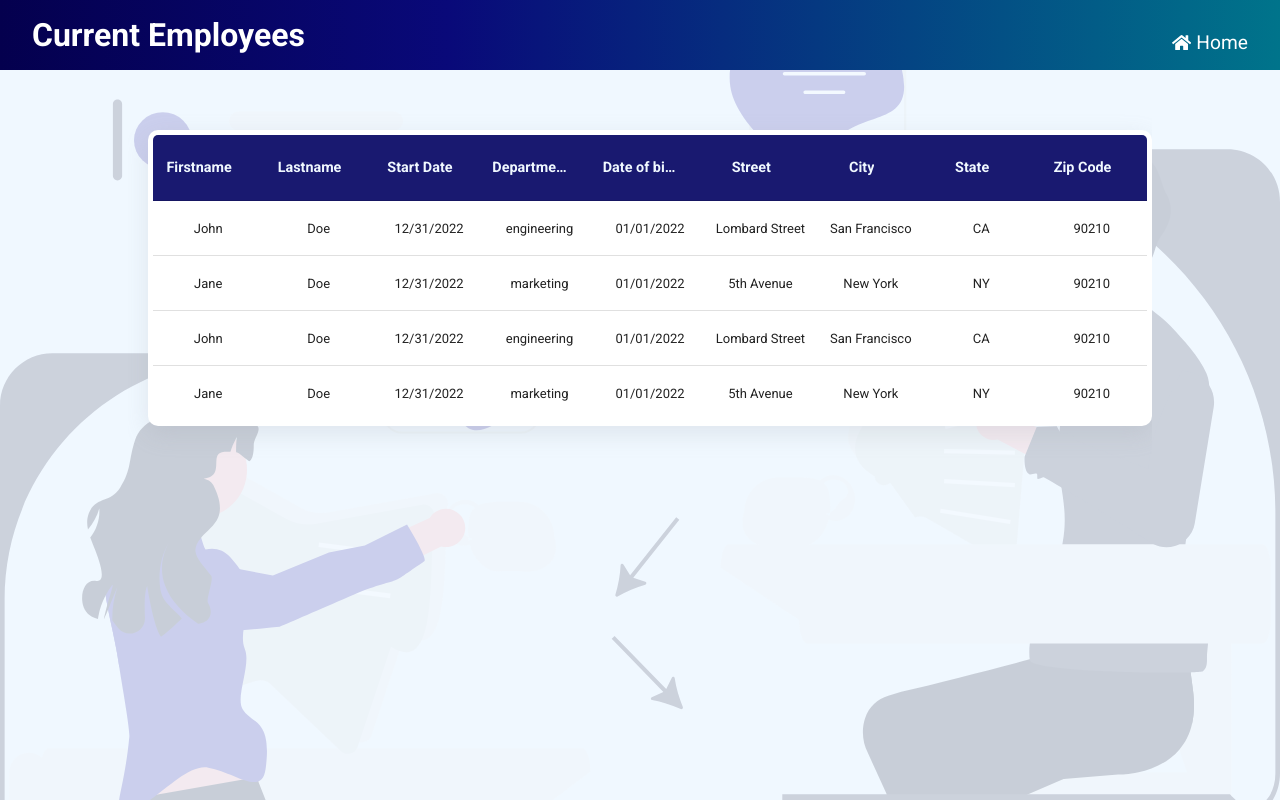
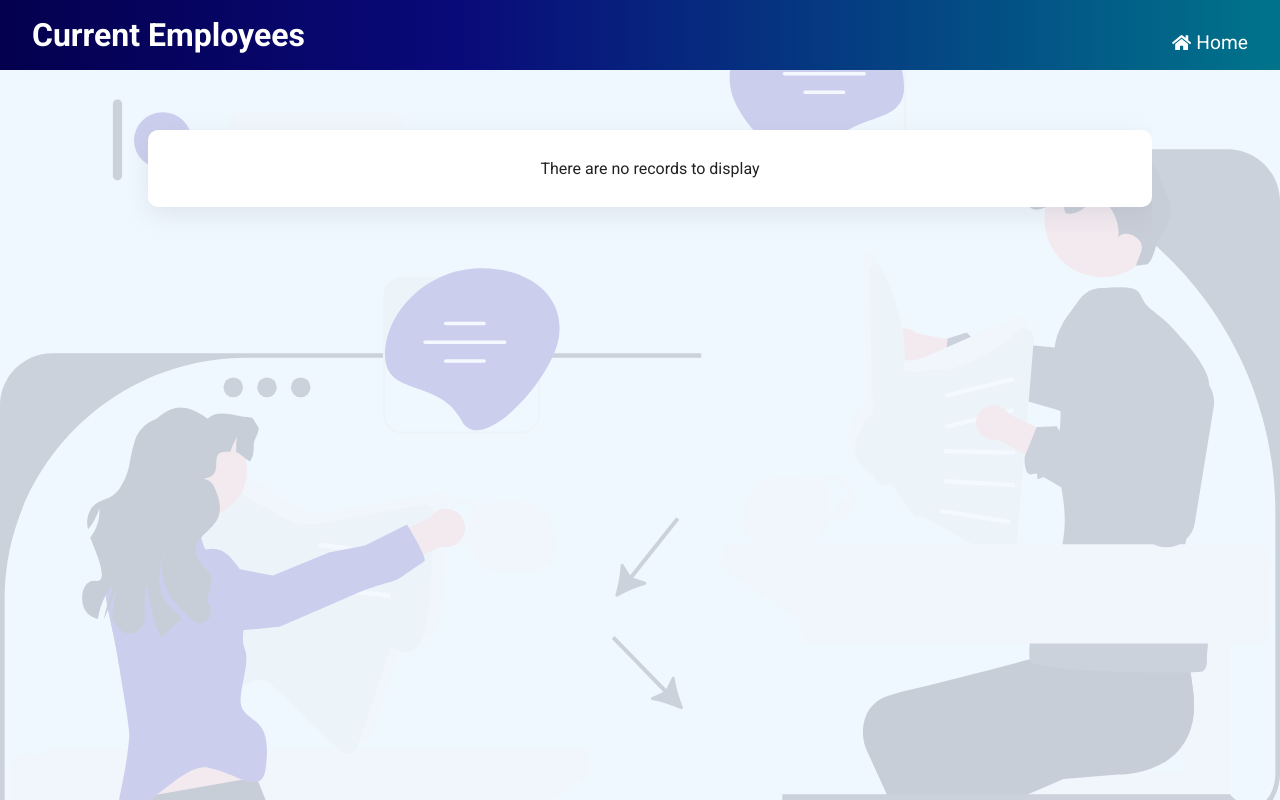
Before and after one commit to h-khribich/HamzaKhribich_14_20032022, a React (Create React App) app: page /employee-list in a window 1280 px wide. Built offline with nearby package versions, Linux system fonts and the light colour scheme.

Commit message:
Employee slice implemented

```diff
--- a/src/app/employeeDataTable/columns.js
+++ b/src/app/employeeDataTable/columns.js
@@ -1,12 +1,12 @@
 export const columns = [
   {
     name: "Firstname",
-    selector: row => row.firstname,
+    selector: row => row.firstName,
     sortable: true,
   },
   {
     name: "Lastname",
-    selector: row => row.lastname,
+    selector: row => row.lastName,
     sortable: true,
   },
   {
--- a/src/app/employeeDataTable/employeeData.js
+++ /dev/null
@@ -1,46 +0,0 @@
-export const employeeData = [
-  {
-    firstname: "John",
-    lastname: "Doe",
-    dateOfBirth: "01/01/2022",
-    startDate: "12/31/2022",
-    street: "Lombard Street",
-    city: "San Francisco",
-    state: "CA",
-    zipCode: "90210",
-    department: "engineering"
-  },
-  {
-    firstname: "Jane",
-    lastname: "Doe",
-    dateOfBirth: "01/01/2022",
-    startDate: "12/31/2022",
-    street: "5th Avenue",
-    city: "New York",
-    state: "NY",
-    zipCode: "90210",
-    department: "marketing"
-  },
-  {
-    firstname: "John",
-    lastname: "Doe",
-    dateOfBirth: "01/01/2022",
-    startDate: "12/31/2022",
-    street: "Lombard Street",
-    city: "San Francisco",
-    state: "CA",
-    zipCode: "90210",
-    department: "engineering"
-  },
-  {
-    firstname: "Jane",
-    lastname: "Doe",
-    dateOfBirth: "01/01/2022",
-    startDate: "12/31/2022",
-    street: "5th Avenue",
-    city: "New York",
-    state: "NY",
-    zipCode: "90210",
-    department: "marketing"
-  },
-]
--- a/src/components/CreateEmployeeForm.jsx
+++ b/src/components/CreateEmployeeForm.jsx
@@ -1,14 +1,12 @@
-// import { current } from '@reduxjs/toolkit';
 import React from 'react';
 import { useRef } from 'react';
 import { useDispatch } from 'react-redux';
-import { addEmployee, updateEmployeeTable } from '../features/addEmployee/employeesTableSlice';
+import { addEmployee } from '../features/addEmployee/employeesTableSlice';
 import { toggleModal } from './Modal';
 import DatePicker from './DatePicker';
 import Select from './Select';
 import { stateOptions } from '../app/selectOptions/stateOptions';
 import { departmentOptions } from '../app/selectOptions/departementOptions';
-
 
 // EXPLAIN COMPONENT
 const CreateEmployeeForm = () => {
@@ -42,7 +40,6 @@ const CreateEmployeeForm = () => {
   }
 
   dispatch(addEmployee(employeeData));
-  dispatch(updateEmployeeTable(employeeData));
   toggleModal();
   }
 
--- a/src/components/Modal.jsx
+++ b/src/components/Modal.jsx
@@ -10,20 +10,18 @@ export const toggleModal = () => {
   modalContainer.classList.toggle("hidden")
 }
 
-const Modal = () => {
-
+const Modal = (props) => {
   return (
     <div className='modal-container hidden'>
       <div className='modal'>
         <div className='modal-message'>
-          Employee successfully created!
+          {props.message}
 
           <IconContext.Provider value={{ color: "white", style: {width: "1.4em", height: "1.4em"} }}>
             <span className='modal-close-btn' onClick={(e) => toggleModal()}>
               <FaTimesCircle />
             </span>
           </IconContext.Provider>
-
         </div>
       </div>
     </div>
--- a/src/components/Table.jsx
+++ b/src/components/Table.jsx
@@ -1,11 +1,10 @@
 import React from 'react';
 import DataTable from 'react-data-table-component'
 import { tableCustomStyles } from '../app/employeeDataTable/tableCustomStyles'
-import { employeeData } from '../app/employeeDataTable/employeeData';
 
 const Table = ({columns, data}) => {
   return (
-    <DataTable columns={columns} data={employeeData} customStyles={tableCustomStyles} />
+    <DataTable columns={columns} data={data} customStyles={tableCustomStyles} />
   );
 };
 
--- a/src/features/addEmployee/employeesTableSlice.js
+++ b/src/features/addEmployee/employeesTableSlice.js
@@ -1,33 +1,10 @@
-import { createSlice, createAsyncThunk } from "@reduxjs/toolkit"
-import axios from "axios"
+import { createSlice } from "@reduxjs/toolkit"
 
 const initialState = {
   loading: false,
   error: null,
-  employee: {
-    firstName: "",
-    lastName: "",
-    dateOfBirth: "",
-    startDate: "",
-    street: "",
-    city: "",
-    state: "",
-    zipCode: "",
-    department: ""
-  }
+  employees: []
 }
-
-export const updateEmployeeTable = createAsyncThunk('employeeTable/updateEmployeeTable', async (employeeData) => {
-  try {
-    const response = axios.post("http://localhost:3000/employeeData", employeeData)
-    const data = await response
-    console.log(data);
-    return data
-  }
-  catch(error) {
-    throw Error(error)
-  }
-})
 
 export const employeesTableSlice = createSlice({
   name: "employeesTable",
@@ -35,29 +12,7 @@ export const employeesTableSlice = createSlice({
   reducers: {
     resetState: state => initialState,
     addEmployee: (state, action) => {
-      console.log(action);
-      state.employee.firstName = action.payload.firstName
-      state.employee.lastName = action.payload.lastName
-      state.employee.dateOfBirth = action.payload.dateOfBirth
-      state.employee.startDate = action.payload.startDate
-      state.employee.street = action.payload.street
-      state.employee.city = action.payload.city
-      state.employee.state = action.payload.state
-      state.employee.zipCode = action.payload.zipCode
-      state.employee.department = action.payload.department
-    }
-  },
-  extraReducers: {
-    [updateEmployeeTable.pending]: (state, action) => {
-      state.loading = true;
-      state.error = null;
-    },
-    [updateEmployeeTable.fulfilled]: (state, action) => {
-      state.loading = false;
-    },
-    [updateEmployeeTable.rejected]: (state, action) => {
-      state.error = action.error.message;
-      state.loading = false;
+      state.employees.push(action.payload);
     }
   }
 })
--- a/src/pages/createEmployee.jsx
+++ b/src/pages/createEmployee.jsx
@@ -25,7 +25,7 @@ const CreateEmployee = () => {
       <CreateEmployeeForm />
     </div>
 
-    <Modal />
+    <Modal message={'Employee successfully created!'} />
     </div>
   );
 };
--- a/src/pages/employeeList.jsx
+++ b/src/pages/employeeList.jsx
@@ -3,10 +3,12 @@ import { Link } from 'react-router-dom';
 import Table from '../components/Table';
 import { columns } from '../app/employeeDataTable/columns';
 import { FaHome } from "react-icons/fa";
-// import { employeeData } from '../app/employeeDataTable/employeeData';
+import { useSelector } from 'react-redux';
 
 // EXPLAIN COMPONENT
 const EmployeeList = () => {
+  const { loading, employees } = useSelector(state => state.employeeTable)
+
   return (
     <div className='employee-table-page'>
       <header className='header'>
@@ -14,7 +16,9 @@ const EmployeeList = () => {
         <Link to="/" className='header-link'><FaHome /> Home</Link>
       </header>
       <div className='employee-table-container'>
-        <Table columns={columns} />
+        {
+          loading ? <p>Loading...</p> : <Table columns={columns} data={employees} />
+        }
       </div>
     </div>
   );
```
